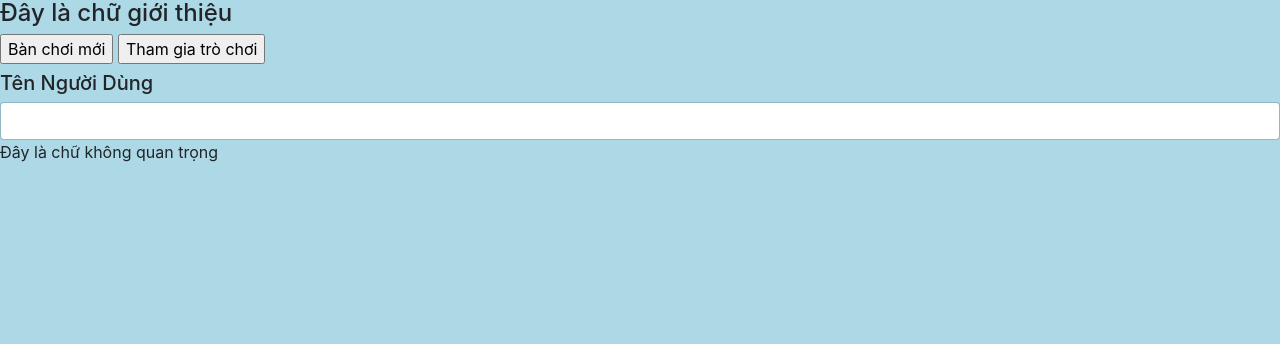
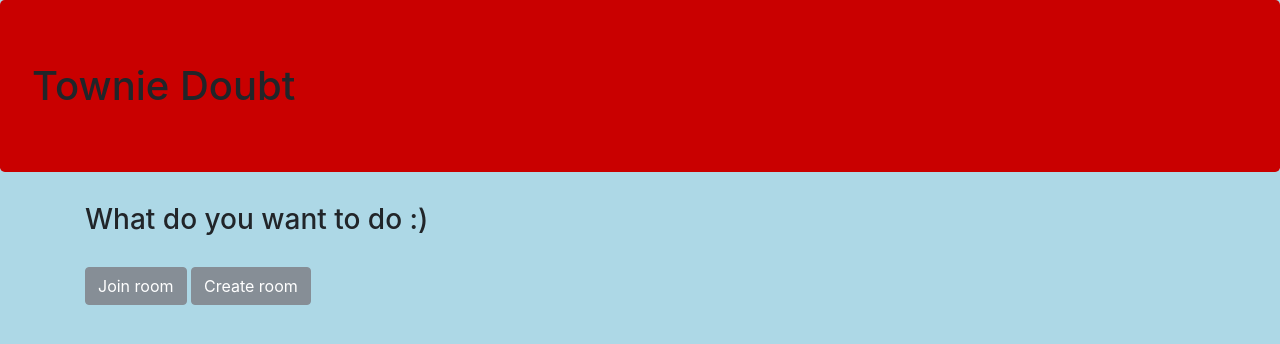
Before and after one commit to L-Q-K/BoardgameC, a Python web app: template templates/index.html in a window 1280 px wide. Shown: the top 344 px of the page. Run offline with Jinja, Linux system fonts and the light colour scheme; the template is opened without the code that fills it, so the values that code supplies are empty; some libraries are stand-ins or nearby versions.

Commit message:
Checkpoint1 done

```diff
--- a/templates/index.html
+++ b/templates/index.html
@@ -2,36 +2,23 @@
 <html>
   <head>
     <meta charset="utf-8">
-  <title>Mafia</title>
+    <title>Đzai 1102</title>
 
-  <link rel="stylesheet" href="https://maxcdn.bootstrapcdn.com/bootstrap/4.0.0-beta/css/bootstrap.min.css" integrity="sha384-/Y6pD6FV/Vv2HJnA6t+vslU6fwYXjCFtcEpHbNJ0lyAFsXTsjBbfaDjzALeQsN6M" crossorigin="anonymous">
-  <link rel="stylesheet" href="/static/index.css">
-  <script src="https://code.jquery.com/jquery-3.2.1.slim.min.js" integrity="sha384-KJ3o2DKtIkvYIK3UENzmM7KCkRr/rE9/Qpg6aAZGJwFDMVNA/GpGFF93hXpG5KkN" crossorigin="anonymous"></script>
-  <script src="https://cdnjs.cloudflare.com/ajax/libs/popper.js/1.11.0/umd/popper.min.js" integrity="sha384-b/U6ypiBEHpOf/4+1nzFpr53nxSS+GLCkfwBdFNTxtclqqenISfwAzpKaMNFNmj4" crossorigin="anonymous"></script>
-  <script src="https://maxcdn.bootstrapcdn.com/bootstrap/4.0.0-beta/js/bootstrap.min.js" integrity="sha384-h0AbiXch4ZDo7tp9hKZ4TsHbi047NrKGLO3SEJAg45jXxnGIfYzk4Si90RDIqNm1" crossorigin="anonymous"></script>
+    <link rel="stylesheet" href="https://maxcdn.bootstrapcdn.com/bootstrap/4.0.0-beta/css/bootstrap.min.css" integrity="sha384-/Y6pD6FV/Vv2HJnA6t+vslU6fwYXjCFtcEpHbNJ0lyAFsXTsjBbfaDjzALeQsN6M" crossorigin="anonymous">
+    <link rel="stylesheet" href="/static/index.css">
+    <link rel="stylesheet" href="/static/css/font-awesome.css">
+
+    <script src="https://code.jquery.com/jquery-3.2.1.slim.min.js" integrity="sha384-KJ3o2DKtIkvYIK3UENzmM7KCkRr/rE9/Qpg6aAZGJwFDMVNA/GpGFF93hXpG5KkN" crossorigin="anonymous"></script>
+    <script src="https://cdnjs.cloudflare.com/ajax/libs/popper.js/1.11.0/umd/popper.min.js" integrity="sha384-b/U6ypiBEHpOf/4+1nzFpr53nxSS+GLCkfwBdFNTxtclqqenISfwAzpKaMNFNmj4" crossorigin="anonymous"></script>
+    <script src="https://maxcdn.bootstrapcdn.com/bootstrap/4.0.0-beta/js/bootstrap.min.js" integrity="sha384-h0AbiXch4ZDo7tp9hKZ4TsHbi047NrKGLO3SEJAg45jXxnGIfYzk4Si90RDIqNm1" crossorigin="anonymous"></script>
   </head>
-
   <body>
-    <div class="main-menu">
-    <h4>Đây là chữ giới thiệu</h4>
-
-    <div class="button-container">
-      <h3></h3>
-      <button id="btn-new-game">Bàn chơi mới</button>
-      <button id="btn-join-game">Tham gia trò chơi</button>
-      <h4></h4>
-      <h5>Tên Người Dùng</h5>
-      <input class="form-control" type="text" name="username" value="">
-    </div>
-  </div>
-
-  <div class="footer">
-    Đây là chữ không quan trọng
-
-    <a href="" target="_blank"></a>
-
-        </div>
-      </div>
+    <h1 class ="jumbotron">Townie Doubt</h1>
+    <div class="container">
+      <h3>What do you want to do :)</h3>
+      <br>
+      <a class="btn btn-secondary" href="/1234">Join room</a>
+      <a class="btn btn-secondary" href="/1234">Create room</a>
     </div>
   </body>
 </html>
```
